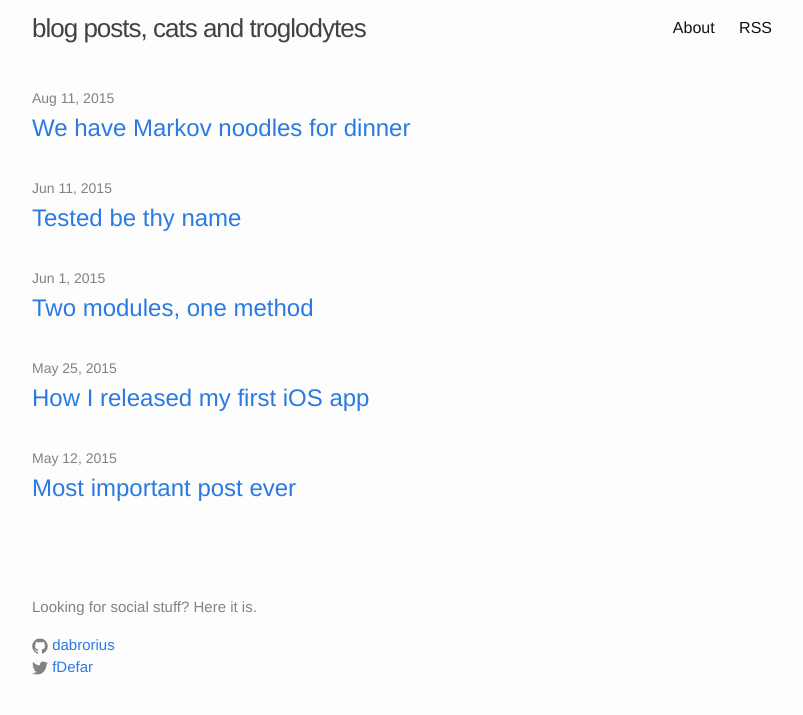
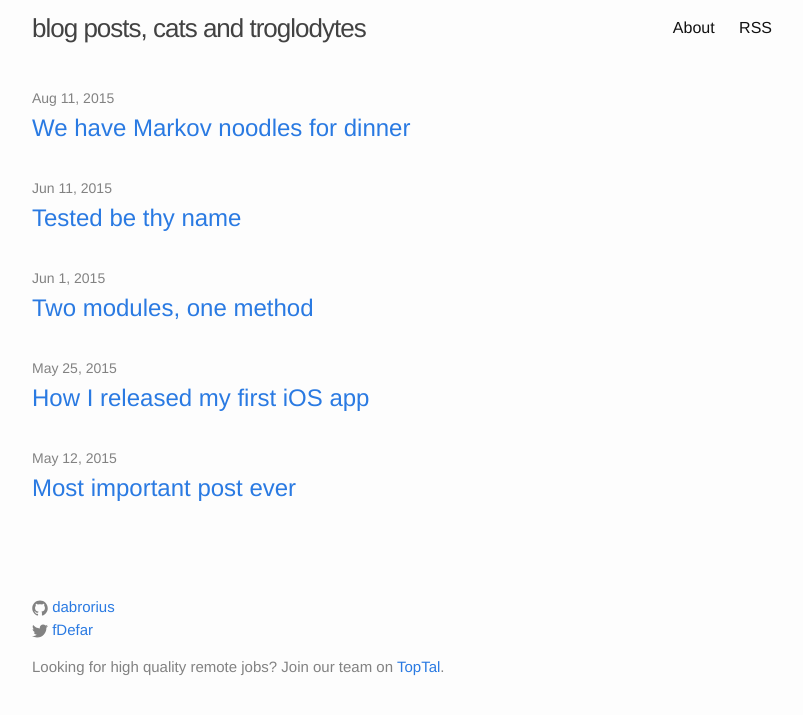
Before and after one commit to dabrorius/dabrorius.github.io, a Jekyll site: the page built from index.html, in a window 1280 px wide. Shown: the top 715 px of the page, without its empty margins (238-1041 px from the left). Built offline with Jekyll 4.4.1, drawn with Linux system fonts in a browser that asks for light colours.

Commit message:
Add toptal ad

```diff
--- a/_includes/footer.html
+++ b/_includes/footer.html
@@ -4,7 +4,6 @@
 
     <div class="footer-col-wrapper">
       <div class="footer-col">
-        <h4>Looking for social stuff? Here it is.</h4>
         <ul class="social-media-list">
           {% if site.github_username %}
           <li>
@@ -35,6 +34,7 @@
           </li>
           {% endif %}
         </ul>
+        Looking for high quality remote jobs? Join our team on <a href="http://www.toptal.com/#get-tested-engineers" target="_blank">TopTal</a>.
       </div>
     </div>
 
```
